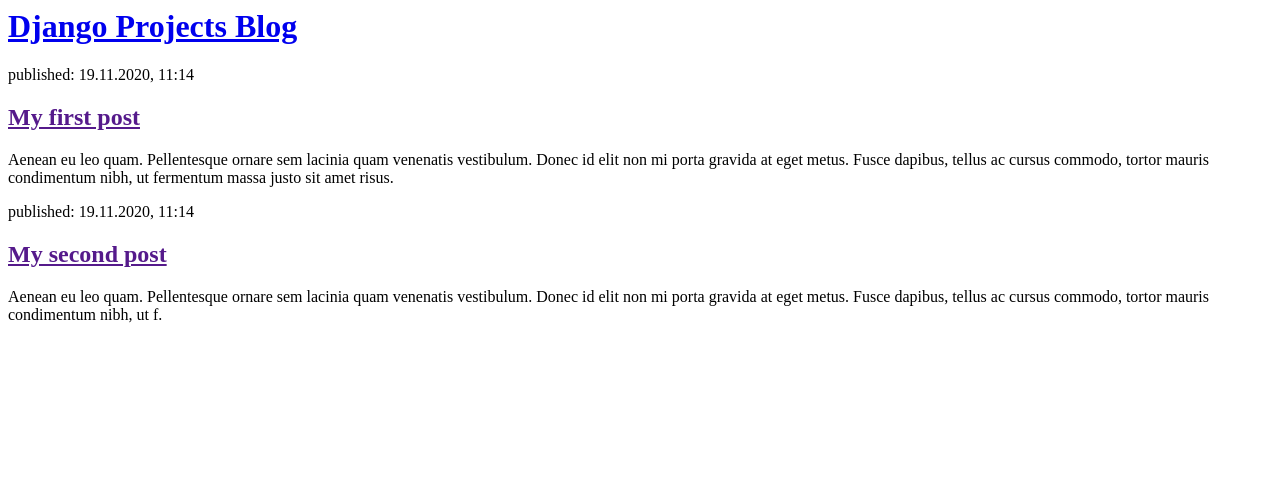
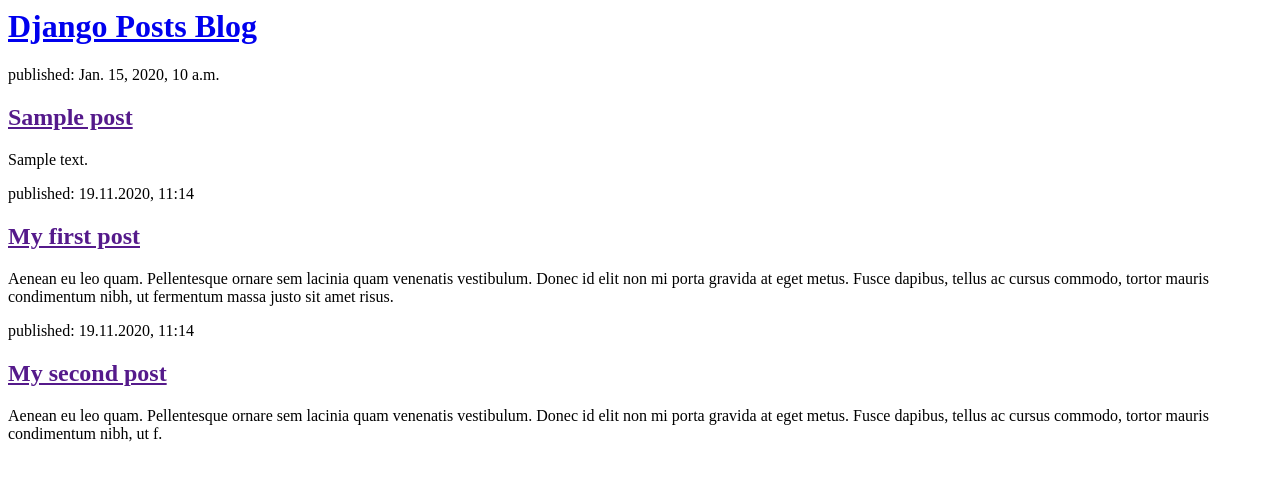
Before and after one commit to faultedl0gik/my-first-blog, a Django app: page / in a window 1280 px wide. Shown: the top 481 px of the page. Run offline with Django 3.2, Linux system fonts and the light colour scheme; tables that the repository leaves empty hold one stand-in row (values such as "Sample post").

Commit message:
Modified templates to display posts from database.

```diff
--- a/blog/templates/blog/post_list.html
+++ b/blog/templates/blog/post_list.html
@@ -4,7 +4,16 @@
     </head>
     <body>
         <div>
-            <h1><a href="/">Django Projects Blog</a></h1>
+		<h1><a href="/">Django Posts Blog</a></h1>
+	</div>
+
+	{% for post in  posts %}
+	    <div>
+		    <p>published: {{ post.published_date }}</p>
+		    <h2><a href="">{{ post.title }}</a></h2>
+		    <p>{{ post.text|linebreaksbr }}</p>
+	    </div>
+	{% endfor %}
         </div>
 
         <div>
--- a/blog/views.py
+++ b/blog/views.py
@@ -1,5 +1,8 @@
 from django.shortcuts import render
+from django.utils import timezone
+from .models import Post
 
 # Create your views here.
 def post_list(request):
-    return render(request, 'blog/post_list.html', {})
+    posts = Post.objects.filter(published_date__lte=timezone.now()).order_by('published_date')
+    return render(request, 'blog/post_list.html', {'posts': posts})
```
